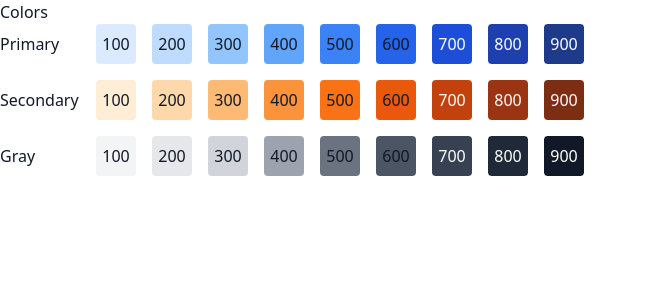
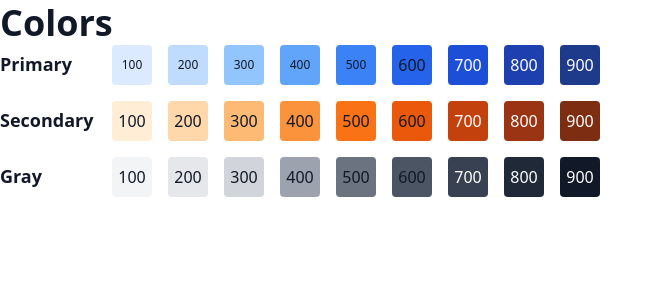
Before and after one commit to hoonbeom/hb-design, a React (Vite) app: page / in a window 1280 px wide. Shown: the top 300 px of the page, without its empty margins (0-663 px from the left). Built offline with nearby package versions, Linux system fonts and the light colour scheme.

Commit message:
✨ Feat: 타이포그라피 Slot 예외 처리 추가

```diff
--- a/src/features/color/color.tsx
+++ b/src/features/color/color.tsx
@@ -1,24 +1,40 @@
+import { Typography } from '@/ui/display/typography';
+
 import { ColorBox } from './ui';
 
 export const Color = () => {
     return (
         <>
-            <div>Colors</div>
+            <Typography variant="display-100-B">Colors</Typography>
             <div className="flex flex-col gap-4 *:gap-4">
                 <div className="flex items-center">
-                    <div className="w-20">Primary</div>
-                    <ColorBox className="bg-primary-100">100</ColorBox>
-                    <ColorBox className="bg-primary-200">200</ColorBox>
-                    <ColorBox className="bg-primary-300">300</ColorBox>
-                    <ColorBox className="bg-primary-400">400</ColorBox>
-                    <ColorBox className="bg-primary-500">500</ColorBox>
+                    <Typography variant="subtitle-300-B" className="w-24">
+                        Primary
+                    </Typography>
+                    <ColorBox className="bg-primary-100">
+                        <Typography variant="body-300-M">100</Typography>
+                    </ColorBox>
+                    <ColorBox className="bg-primary-200">
+                        <Typography variant="body-300-M">200</Typography>
+                    </ColorBox>
+                    <ColorBox className="bg-primary-300">
+                        <Typography variant="body-300-M">300</Typography>
+                    </ColorBox>
+                    <ColorBox className="bg-primary-400">
+                        <Typography variant="body-300-M">400</Typography>
+                    </ColorBox>
+                    <ColorBox className="bg-primary-500">
+                        <Typography variant="body-300-M">500</Typography>
+                    </ColorBox>
                     <ColorBox className="bg-primary-600">600</ColorBox>
                     <ColorBox className="bg-primary-700 text-white">700</ColorBox>
                     <ColorBox className="bg-primary-800 text-white">800</ColorBox>
                     <ColorBox className="bg-primary-900 text-white">900</ColorBox>
                 </div>
                 <div className="flex items-center">
-                    <div className="w-20">Secondary</div>
+                    <Typography variant="subtitle-300-B" className="w-24">
+                        Secondary
+                    </Typography>
                     <ColorBox className="bg-secondary-100">100</ColorBox>
                     <ColorBox className="bg-secondary-200">200</ColorBox>
                     <ColorBox className="bg-secondary-300">300</ColorBox>
@@ -30,7 +46,9 @@ export const Color = () => {
                     <ColorBox className="bg-secondary-900 text-white">900</ColorBox>
                 </div>
                 <div className="flex items-center">
-                    <div className="w-20">Gray</div>
+                    <Typography variant="subtitle-300-B" className="w-24">
+                        Gray
+                    </Typography>
                     <ColorBox className="bg-gray-100">100</ColorBox>
                     <ColorBox className="bg-gray-200">200</ColorBox>
                     <ColorBox className="bg-gray-300">300</ColorBox>
--- a/src/ui/display/typography.tsx
+++ b/src/ui/display/typography.tsx
@@ -1,4 +1,4 @@
-import type { PropsWithChildren } from 'react';
+import { Children, Fragment, isValidElement, type PropsWithChildren } from 'react';
 
 import { Slot } from '@radix-ui/react-slot';
 
@@ -6,7 +6,23 @@ import { cn } from '@/shared/lib/util';
 
 import { typography } from '../lib/variants';
 
-export const Typography = ({ children, variant, asChild }: PropsWithChildren<{ variant: keyof typeof typography; asChild?: boolean }>) => {
+export const Typography = ({
+    children,
+    variant,
+    asChild,
+    className
+}: PropsWithChildren<{ variant: keyof typeof typography; asChild?: boolean; className?: string }>) => {
     const Comp = asChild ? Slot : 'div';
-    return <Comp className={cn(typography[variant])}>{children}</Comp>;
+
+    if (asChild) {
+        const childrenArray = Children.toArray(children);
+        const child = childrenArray[0];
+
+        if (childrenArray.length !== 1 || !isValidElement(child) || child.type === Fragment) {
+            console.error('Typography with asChild prop must have exactly one child element');
+            return null;
+        }
+    }
+
+    return <Comp className={cn(typography[variant], className)}>{children}</Comp>;
 };
--- a/src/ui/lib/variants.ts
+++ b/src/ui/lib/variants.ts
@@ -7,8 +7,6 @@ export const typography = {
     'display-200-B': 'text-[28px] font-bold leading-[1.25]',
     'display-200-M': 'text-[28px] font-medium leading-[1.25]',
     'display-200-R': 'text-[28px] font-normal leading-[1.25]',
-    // display - 250
-    'display-250-B': 'text-[26px] font-bold leading-[1.25]',
     // display - 300
     'display-300-B': 'text-[24px] font-bold leading-[1.3]',
     'display-300-M': 'text-[24px] font-medium leading-[1.3]',
@@ -77,8 +75,6 @@ export const typography = {
     'body-400-B': 'text-[10px] font-bold leading-[1.6]',
     'body-400-M': 'text-[10px] font-medium leading-[1.6]',
     'body-400-R': 'text-[10px] font-normal leading-[1.6]',
-    // button - 50
-    'button-50-B': 'text-[18px] font-bold leading-[1.3]',
     // button - 100
     'button-100-B': 'text-[16px] font-bold leading-[1.3]',
     'button-100-M': 'text-[16px] font-medium leading-[1.3]',
```
